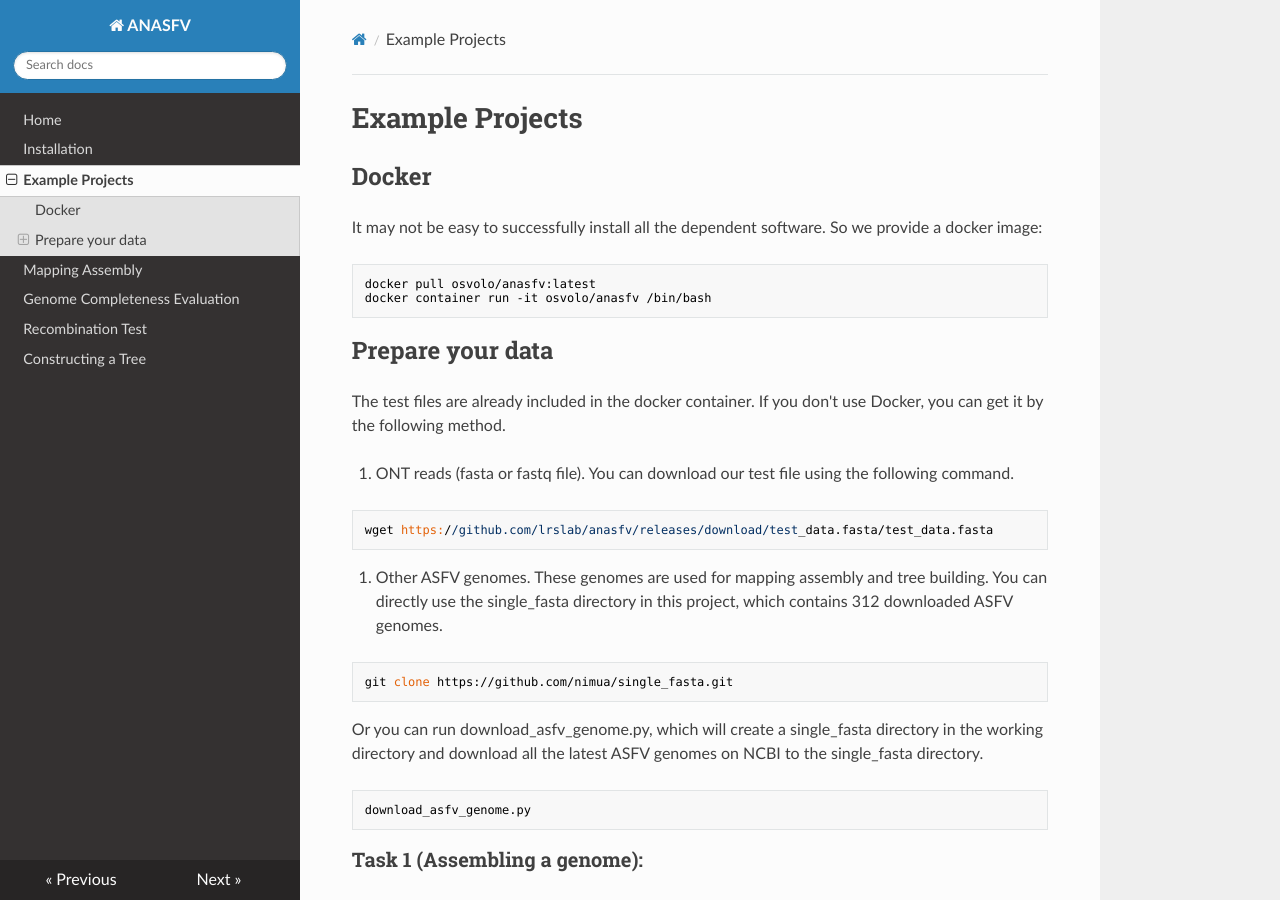
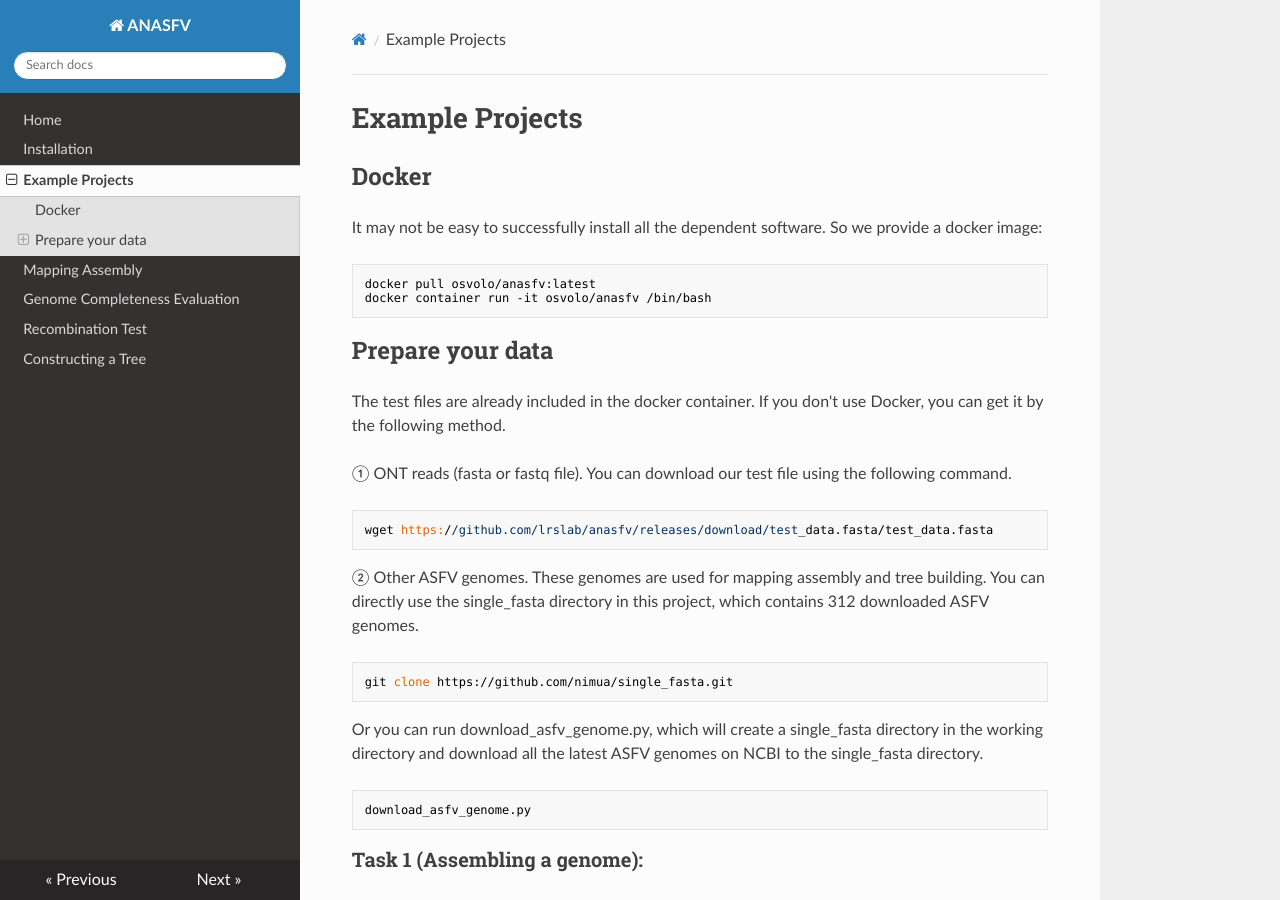
Before and after one commit to lrslab/anasfv, an MkDocs documentation site: the page built from docs/example.md, in a window 1280 px wide and 900 px high. Built offline with MkDocs 1.6.1, drawn with Linux system fonts in a browser that asks for light colours; nearby versions of some CDN libraries; part of the change alters nothing that is shown.

````diff
--- a/docs/example.md
+++ b/docs/example.md
@@ -8,12 +8,12 @@ docker container run -it osvolo/anasfv /bin/bash
 ## Prepare your data
 The test files are already included in the docker container. If you don't use Docker, you can get it by the following method.
 
-1. ONT reads (fasta or fastq file). You can download our test file using the following command.
+① ONT reads (fasta or fastq file). You can download our test file using the following command.
 ```
 wget https://github.com/lrslab/anasfv/releases/download/test_data.fasta/test_data.fasta
 ```
 
-2. Other ASFV genomes. These genomes are used for mapping assembly and tree building. You can directly use the single_fasta directory in this project, which contains 312 downloaded ASFV genomes.
+② Other ASFV genomes. These genomes are used for mapping assembly and tree building. You can directly use the single_fasta directory in this project, which contains 312 downloaded ASFV genomes.
 ```
 git clone https://github.com/nimua/single_fasta.git
 ```
````
